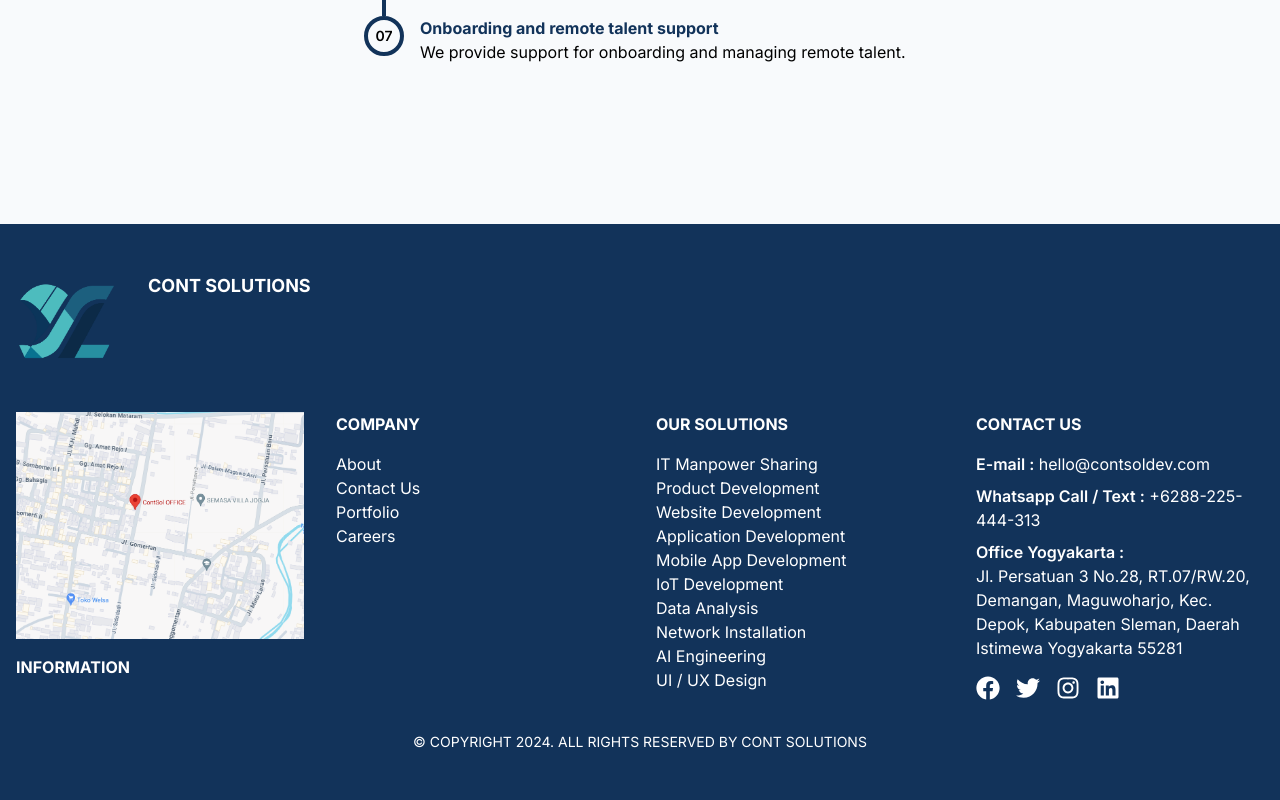
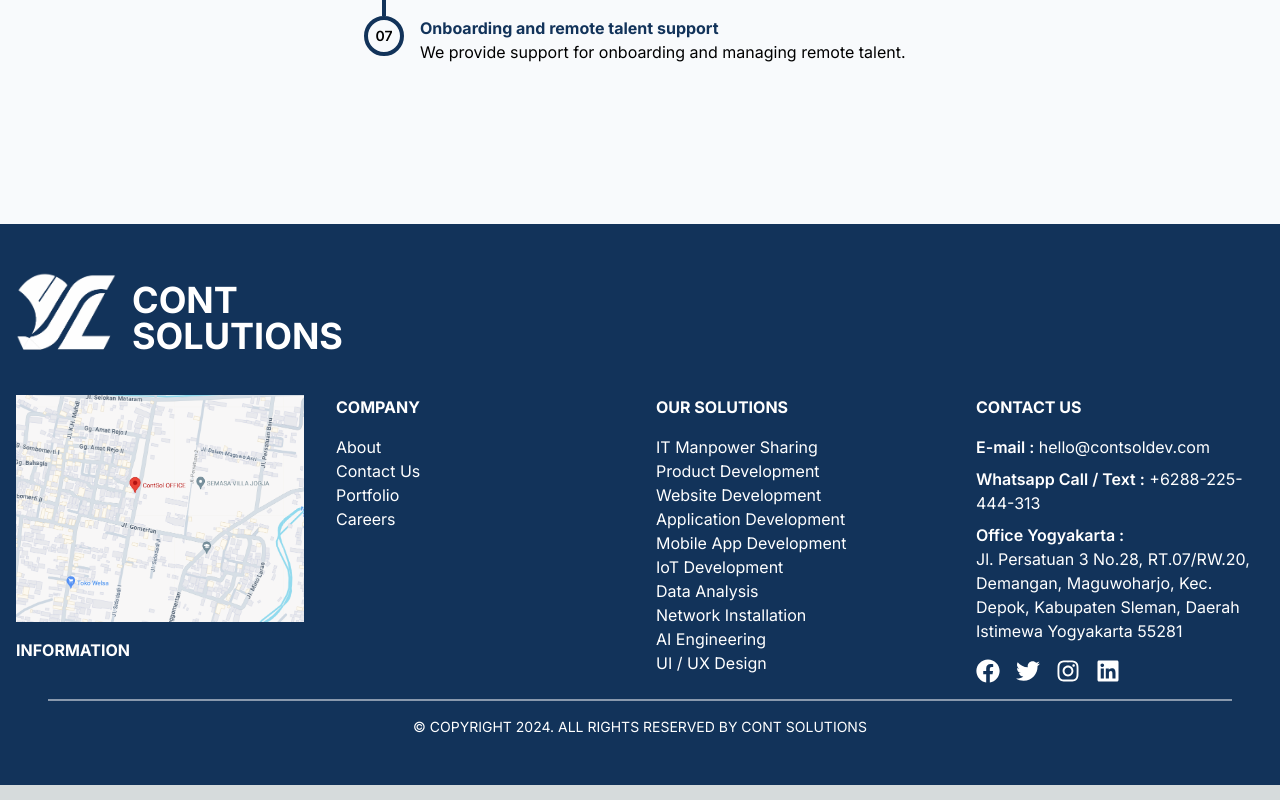
Before and after one commit to Contsol-dev/company-profile, a Next.js app: page /about in a window 1280 px wide. Shown: the part 4868-5668 px from the top of the page. Built offline with nearby package versions, Linux system fonts and the light colour scheme.

Commit message:
fix layout on home and update footer

```diff
--- a/src/app/home/FaqSection.tsx
+++ b/src/app/home/FaqSection.tsx
@@ -44,7 +44,7 @@
                   {faq.answer}
                 </AccordionBody>
               </Accordion>
-              {index < faqData.length - 1 && <hr className="my-4 border-t-2 border-white opacity-50" />}
+              {index < faqData.length - 1}
             </div>
           ))}
         </div>
--- a/src/app/home/ServiceSection.tsx
+++ b/src/app/home/ServiceSection.tsx
@@ -1,18 +1,26 @@
 import { Typography } from "@material-tailwind/react";
 import Image from "next/image";
+import iconCPU from "@/assets/icons/ic_cpu.png";
+import iconMobile from "@/assets/icons/ic_mobile_app.png";
+import iconTraining from "@/assets/icons/ic_it_training.png";
+import iconNetwork from "@/assets/icons/ic_router.png";
+import iconWebsite from "@/assets/icons/ic_website.png";
+import iconAI from "@/assets/icons/ic_artificial_intelligence.png";
+import iconLaptop from "@/assets/icons/ic_laptop.png";
+import iconService from "@/assets/icons/ic_service.png";
+import iconDesign from "@/assets/icons/ic_design.png";
 
 const services = [
-  { icon: "@/assets/icons/ic_artificial_intelligence.svg", title: "IT Manpower Sharing" },
-  { icon: "@/assets/icons/ic_cpu.svg", title: "Product Development" },
-  { icon: "@/assets/icons/ic_website.svg", title: "Website Development" },
-  { icon: "@/assets/icons/ic_mobile_app.svg", title: "Mobile App Development" },
-  { icon: "@/assets/icons/ic_it_training.svg", title: "IoT Development" },
-  { icon: "@/assets/icons/ic_service.svg", title: "Data Analysis" },
-  { icon: "@/assets/icons/ic_router.svg", title: "Network Installation" },
-  { icon: "@/assets/icons/ic_artificial_intelligence.svg", title: "AI Engineering" },
-  { icon: "@/assets/icons/ic_laptop.svg", title: "UI / UX Design" },
+  { icon: iconTraining, title: "IT Manpower Sharing" },
+  { icon: iconLaptop, title: "Product Development" },
+  { icon: iconWebsite, title: "Website Development" },
+  { icon: iconMobile, title: "Mobile App Development" },
+  { icon: iconService, title: "IoT Development" },
+  { icon: iconCPU, title: "Data Analysis" },
+  { icon: iconNetwork, title: "Network Installation" },
+  { icon: iconAI, title: "AI Engineering" },
+  { icon: iconDesign, title: "UI / UX Design" },
 ];
-
 
 const ServicesSection = () => {
   return (
@@ -21,17 +29,19 @@
         <Typography variant="h4" className="mb-8 text-center text-white">
           Butuh menyelesaikan yang ada di bawah ini?
         </Typography>
-        <div className="grid grid-cols-1 sm:grid-cols-2 md:grid-cols-3 lg:grid-cols-3 gap-8 text-center">
+        <div className="grid grid-cols-1 sm:grid-cols-2 md:grid-cols-3 lg:grid-cols-3 gap-8">
           {services.map((service, index) => (
-            <div key={index} className="flex flex-col items-center">
+            <div key={index} className="flex flex-col items-center justify-center">
               <Image
                 src={service.icon}
                 alt={service.title}
-                width={100}
-                height={100}
-                className="w-16 h-16 mb-4"
+                width={80}
+                height={80}
+                className="mb-4"
               />
-              <Typography className="text-white">{service.title}</Typography>
+              <Typography className="text-white text-center font-semibold">
+                {service.title}
+              </Typography>
             </div>
           ))}
         </div>
--- a/src/components/FooterSection.tsx
+++ b/src/components/FooterSection.tsx
@@ -1,6 +1,6 @@
 import React from "react";
 import { FaFacebook, FaTwitter, FaInstagram, FaLinkedin } from "react-icons/fa";
-import logo from "@/assets/logo.png";
+import logoWhite from "@/assets/ic_logo_white.png";
 import mapImage from "../assets/map.png";
 import Image from "next/image";
 
@@ -8,11 +8,14 @@
   return (
     <footer className="bg-cont-primary py-12 text-white">
       <div className="container mx-auto px-4">
-        <div className="flex flex-col md:flex-row items-start mb-8">
-          <div className="flex-shrink-0 mb-4 md:mb-0 md:mr-8">
-            <Image src={logo} alt="Logo" className="mb-2" width={100} height={50} />
+      <div className="flex flex-col md:flex-row items-center mb-8">
+      <div className="flex-shrink-0 mb-4 md:mb-0 md:mr-4">
+          <Image src={logoWhite} alt="Logo" className="mb-2" width={100} height={50} />
+        </div>
+          <div className="flex flex-col">
+            <h3 className="font-bold text-4xl leading-none">CONT</h3>
+            <h3 className="font-bold text-4xl leading-none">SOLUTIONS</h3>
           </div>
-            <h3 className="font-bold text-lg">CONT SOLUTIONS</h3>
         </div>
         <div className="grid grid-cols-1 md:grid-cols-4 gap-8">
           <div>
@@ -64,7 +67,8 @@
           </div>
         </div>
       </div>
-      <div className="mt-8 text-center text-sm">
+      <hr className="mx-12 my-4 border-t-2 border-white opacity-50" />
+      <div className="mt-4 text-center text-sm">
         <p>© COPYRIGHT 2024. ALL RIGHTS RESERVED BY CONT SOLUTIONS</p>
       </div>
     </footer>
```
Also changed, not shown: src/assets/ic_logo_white.png (added), src/assets/icons/ic_design.png (added).
